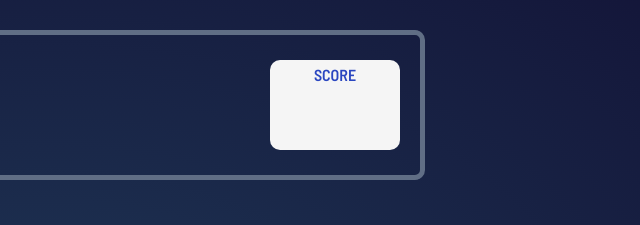
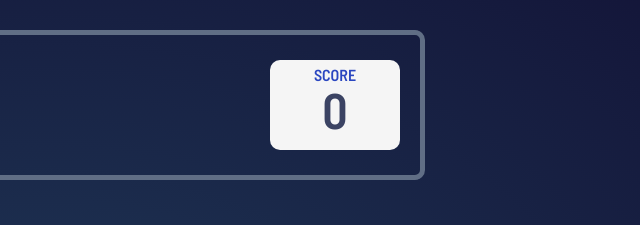
Before and after one commit to foe123-code/Rock_Paper_Scissors_game, a plain HTML site: page index.html in a window 1280 px wide. Shown: the top 225 px of the page, 599-1239 px from the left. Drawn offline with Linux system fonts and the light colour scheme.

Commit message:
final commit

```diff
--- a/style.css
+++ b/style.css
@@ -59,7 +59,7 @@
     margin-top: 5px;
 }
 
-.s-value {
+.score-value {
     color: hsl(229, 25%, 31%);
     font-size: 50px;
     font-weight: 600;
```
